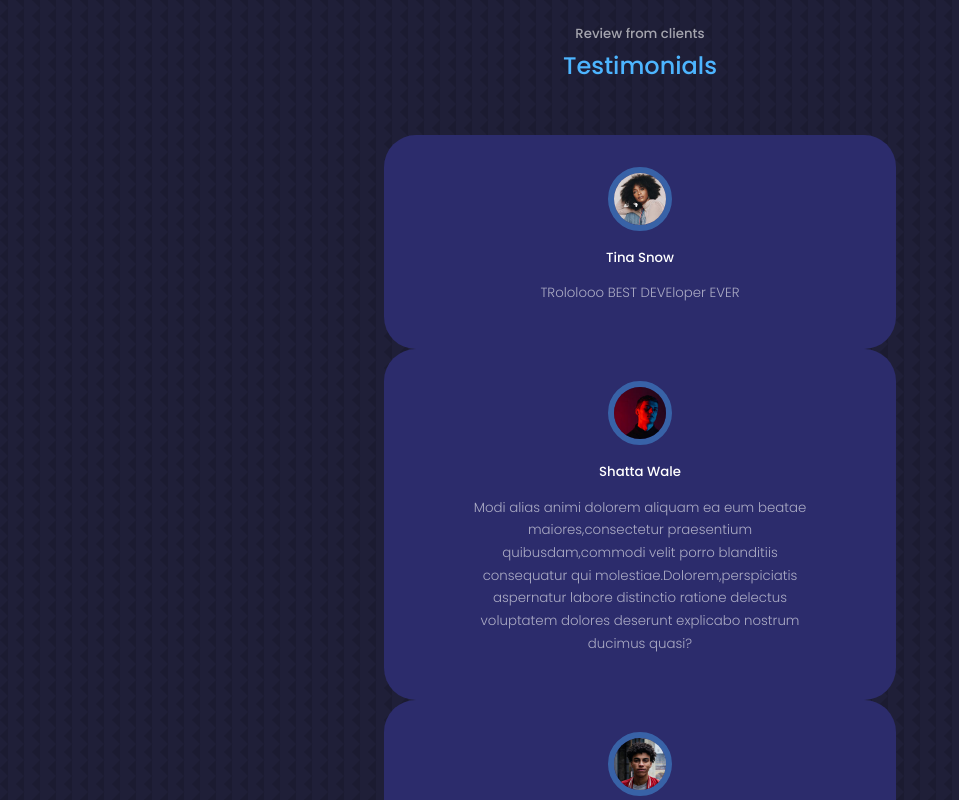
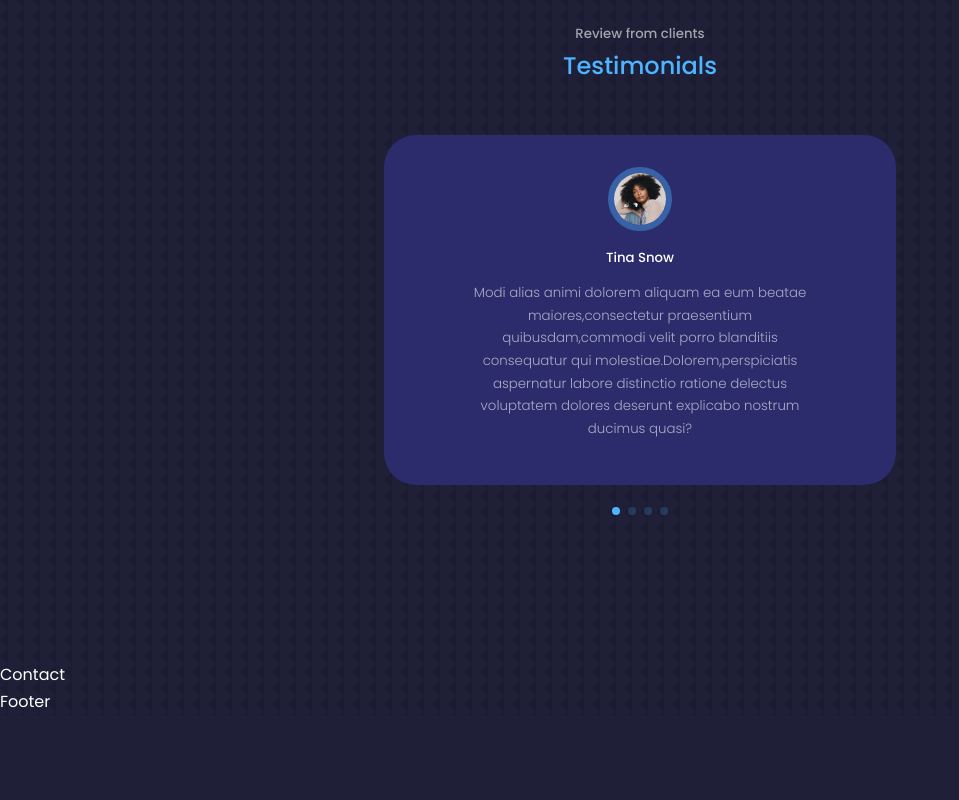
Before and after one commit to korinekj/first-react-portfolio, a React (Create React App) app: page / in a window 1280 px wide. Shown: the part 4120-4920 px from the top of the page, without its empty margins (0-959 px from the left). After the commit the page ends 4836 px from the top, so only its background shows below. Built offline with nearby package versions, Linux system fonts and the light colour scheme.

Commit message:
TESTIMONIALS COMPONENT FINISHED + used library SWIPER JS for slides..

```diff
--- a/package.json
+++ b/package.json
@@ -10,6 +10,7 @@
     "react-dom": "^18.2.0",
     "react-icons": "^4.4.0",
     "react-scripts": "5.0.1",
+    "swiper": "^8.3.1",
     "web-vitals": "^2.1.4"
   },
   "scripts": {
--- a/src/components/testimonials/Testimonials.jsx
+++ b/src/components/testimonials/Testimonials.jsx
@@ -5,11 +5,21 @@ import AVTR2 from "../../assets/avatar2.jpg";
 import AVTR3 from "../../assets/avatar3.jpg";
 import AVTR4 from "../../assets/avatar4.jpg";
 
+// import Swiper core and required modules
+import { Pagination } from "swiper";
+
+import { Swiper, SwiperSlide } from "swiper/react";
+
+// Import Swiper styles
+import "swiper/css";
+import "swiper/css/pagination";
+
 const data = [
   {
     avatar: AVTR1,
     name: "Tina Snow",
-    review: "TRololooo BEST DEVEloper EVER",
+    review:
+      "Modi alias animi dolorem aliquam ea eum beatae maiores,consectetur praesentium quibusdam,commodi velit porro blanditiis consequatur qui molestiae.Dolorem,perspiciatis aspernatur labore distinctio ratione delectus voluptatem dolores deserunt explicabo nostrum ducimus quasi?",
   },
   {
     avatar: AVTR2,
@@ -37,19 +47,26 @@ const Testimonials = () => {
       <h5>Review from clients</h5>
       <h2>Testimonials</h2>
 
-      <div className="container testimonials__container">
+      <Swiper
+        className="container testimonials__container"
+        // install Swiper modules
+        modules={[Pagination]}
+        spaceBetween={40}
+        slidesPerView={1}
+        pagination={{ clickable: true }}
+      >
         {data.map(({ avatar, name, review }, index) => {
           return (
-            <article key={index} className="testimonial">
+            <SwiperSlide key={index} className="testimonial">
               <div className="client__avatar">
                 <img src={avatar} alt={name} />
               </div>
               <h5 className="client__name">{name}</h5>
               <small className="client__review">{review}</small>
-            </article>
+            </SwiperSlide>
           );
         })}
-      </div>
+      </Swiper>
     </section>
   );
 };
--- a/src/components/testimonials/testimonials.css
+++ b/src/components/testimonials/testimonials.css
@@ -1,5 +1,6 @@
 .container.testimonials__container {
   width: 40%;
+  padding-bottom: 3rem;
 }
 
 .client__avatar {
@@ -27,6 +28,13 @@
   margin: 0.8rem auto;
 }
 
+.swiper-pagination-clickable .swiper-pagination-bullet {
+  background: var(--color-primary);
+}
+.swiper-slide {
+  cursor: grab;
+}
+
 /* ==================== MEDIA QUERIES (MEDIUM DEVICES) ==================== */
 @media screen and (max-width: 1024px) {
   .container.testimonials__container {
```
Also changed, not shown: 1 other file (tests, documents, lock files or other folders).
